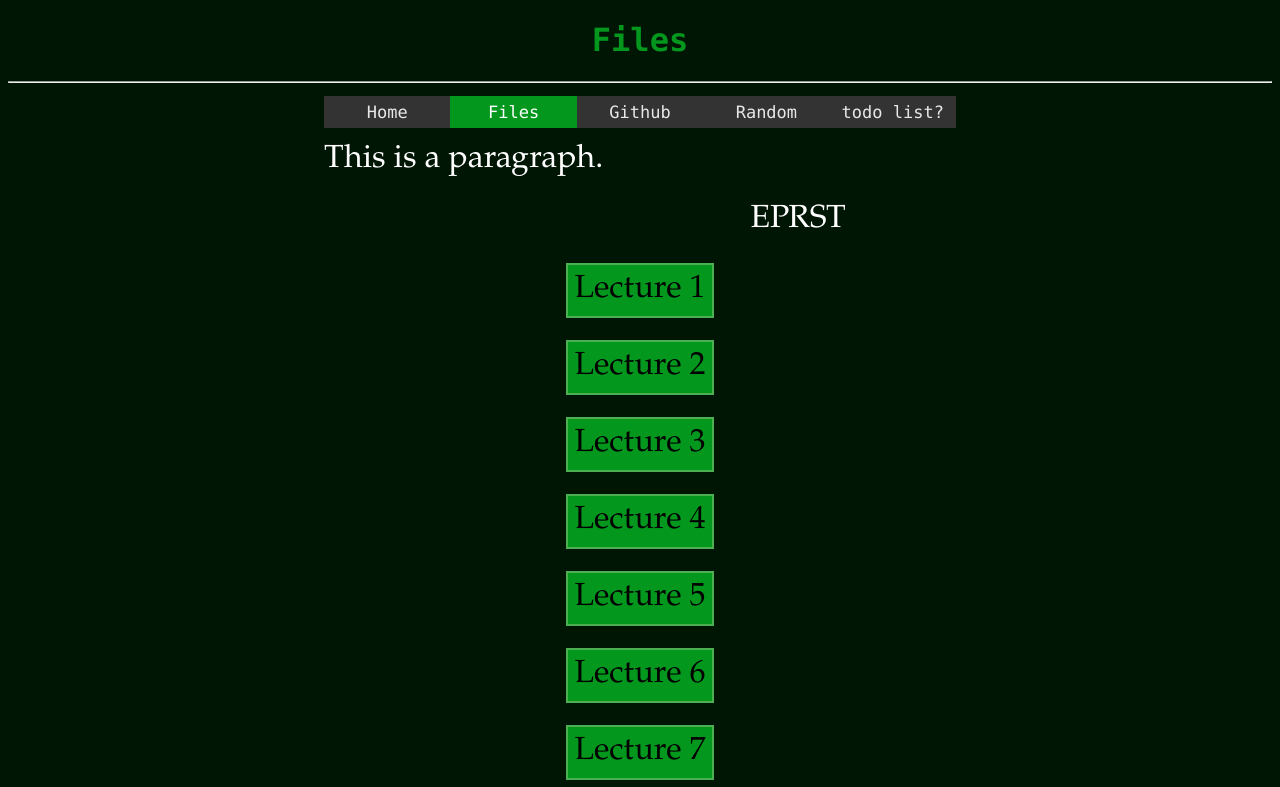
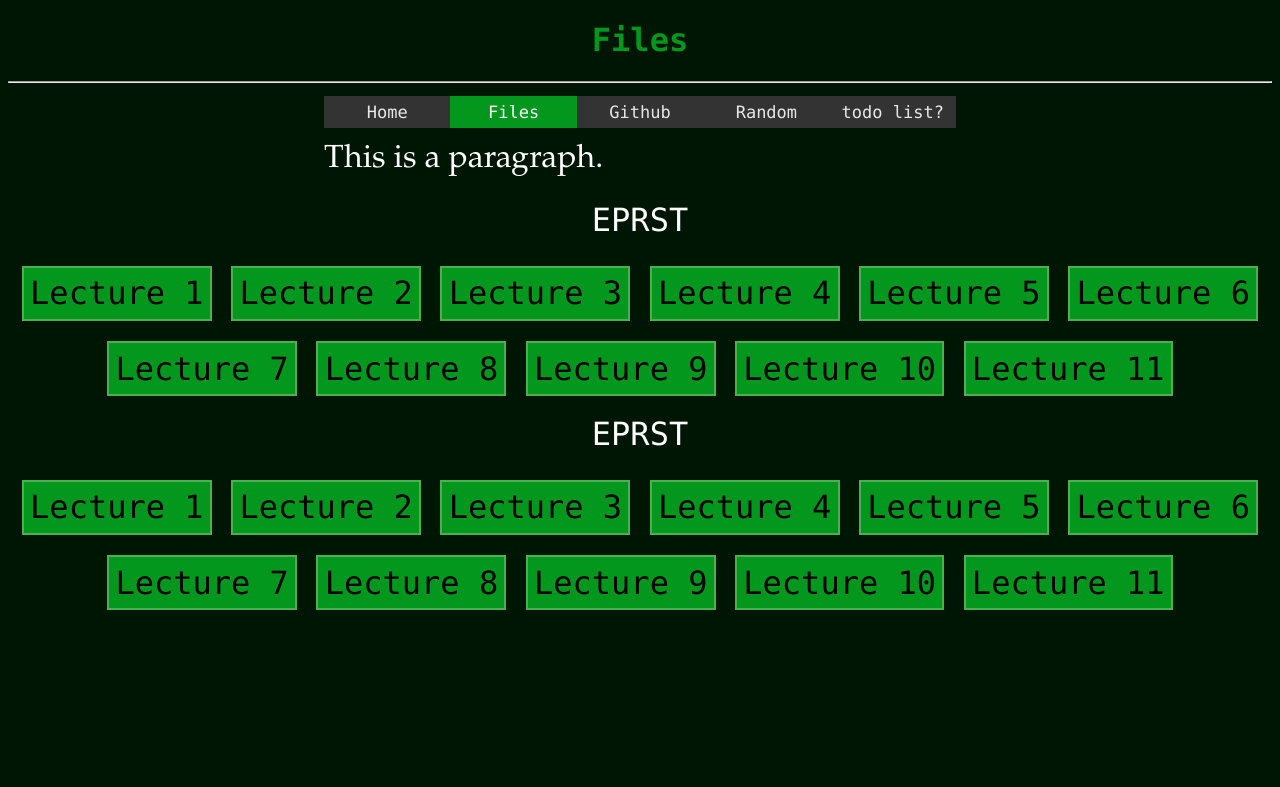
Before and after one commit to Staneesh/webpage, a plain HTML site: page files.html in a window 1280 px wide. Shown: the top 787 px of the page. Drawn offline with Linux system fonts and the light colour scheme.

Commit message:
fixed files layout

```diff
--- a/style.css
+++ b/style.css
@@ -19,7 +19,7 @@ p{
 	font-family: "Palatino Linotype", "Book Aquatica", Palatino, serif;
 }
 
-li{
+.normal li{
 	color: white;
 	margin-top: auto;
 	margin-bottom: auto;
```
Also changed, not shown: index.html (+4 -0 lines).
